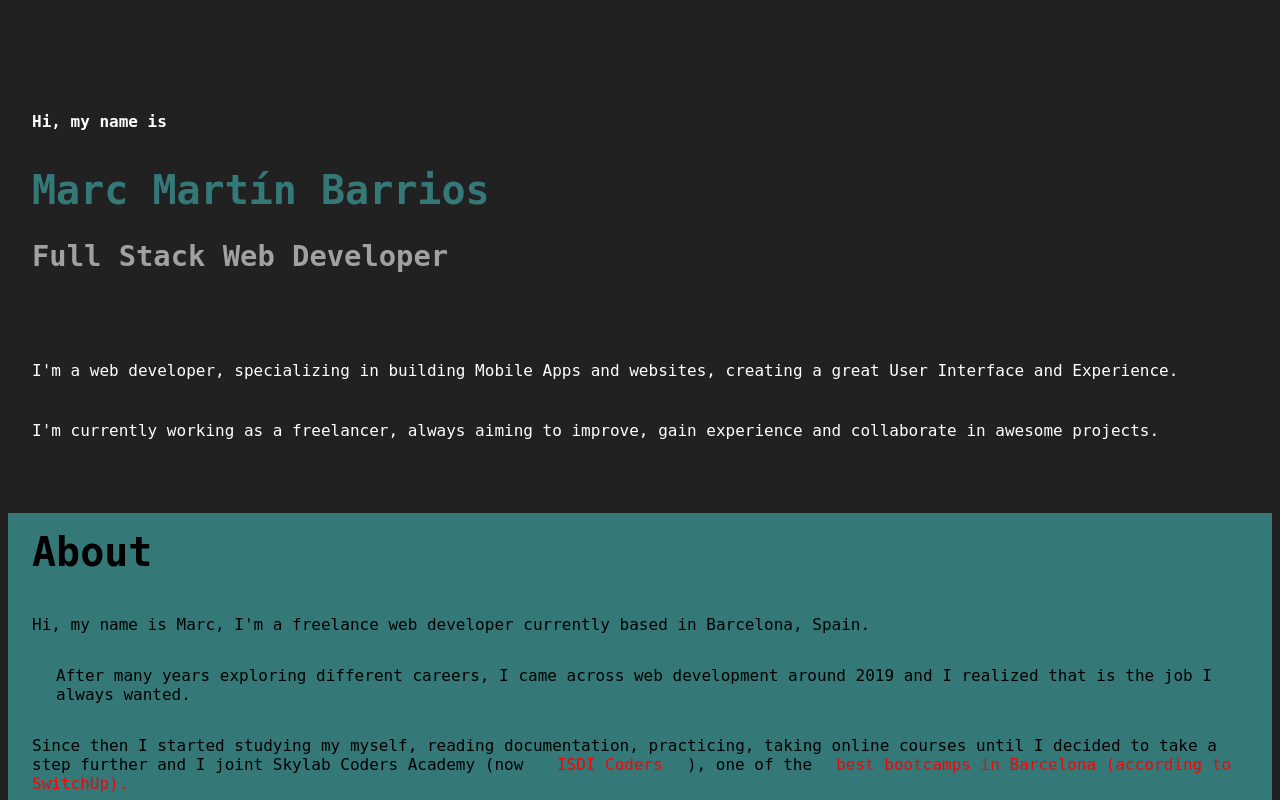
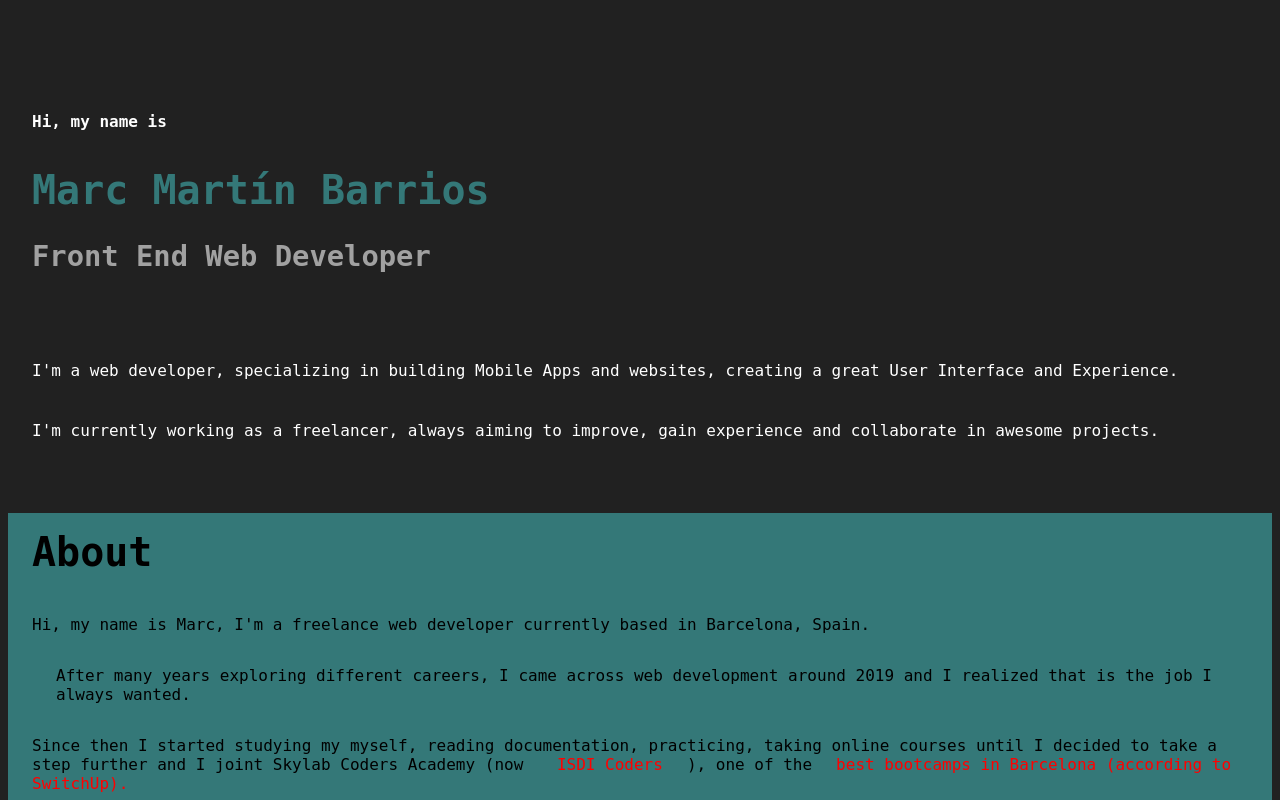
Before and after one commit to MarcMB89/portfolio, a React (Create React App) app: page / in a window 1280 px wide. Shown: the top 800 px of the page. Built offline with nearby package versions, Linux system fonts and the light colour scheme; a web font is replaced by a local one.

Commit message:
Add new secction and move id property

```diff
--- a/src/components/Home/Home.jsx
+++ b/src/components/Home/Home.jsx
@@ -3,19 +3,19 @@ import './homeStyle.css';
 
 const Home = function home() {
   return (
-    <section className="home__container">
+    <section className="home__container" id="home">
       <section className="home__title-section">
         <h2
           className="home__title-greeting"
-          id="home"
         >
           Hi, my name is
         </h2>
         <h1 className="home__title-name">Marc Martín Barrios</h1>
-        <h2 className="home__title-job">Full Stack Web Developer</h2>
+        <h2 className="home__title-job">Front End Web Developer</h2>
 
       </section>
       <section className="home_section_description">
+        <section className="home__section__description-text">
           <section className="home_section_description-first">
             <p>
               I'm a web developer, specializing in building Mobile Apps
@@ -29,6 +29,10 @@ const Home = function home() {
             </p>
           </section>
         </section>
+        {' '}
+
+      </section>
+
     </section>
   );
 };
```
Lines whose indentation alone changed are shown as unchanged.
